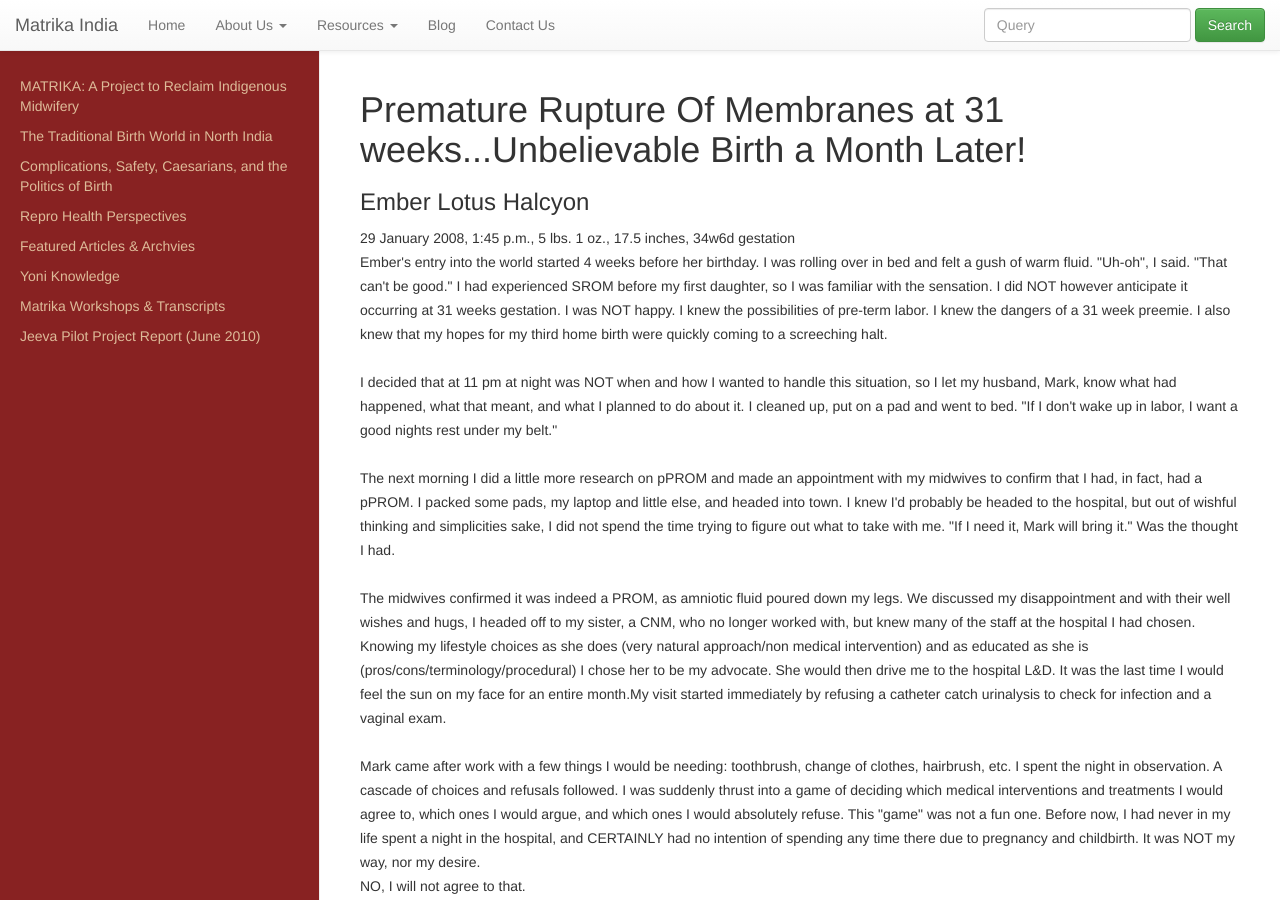
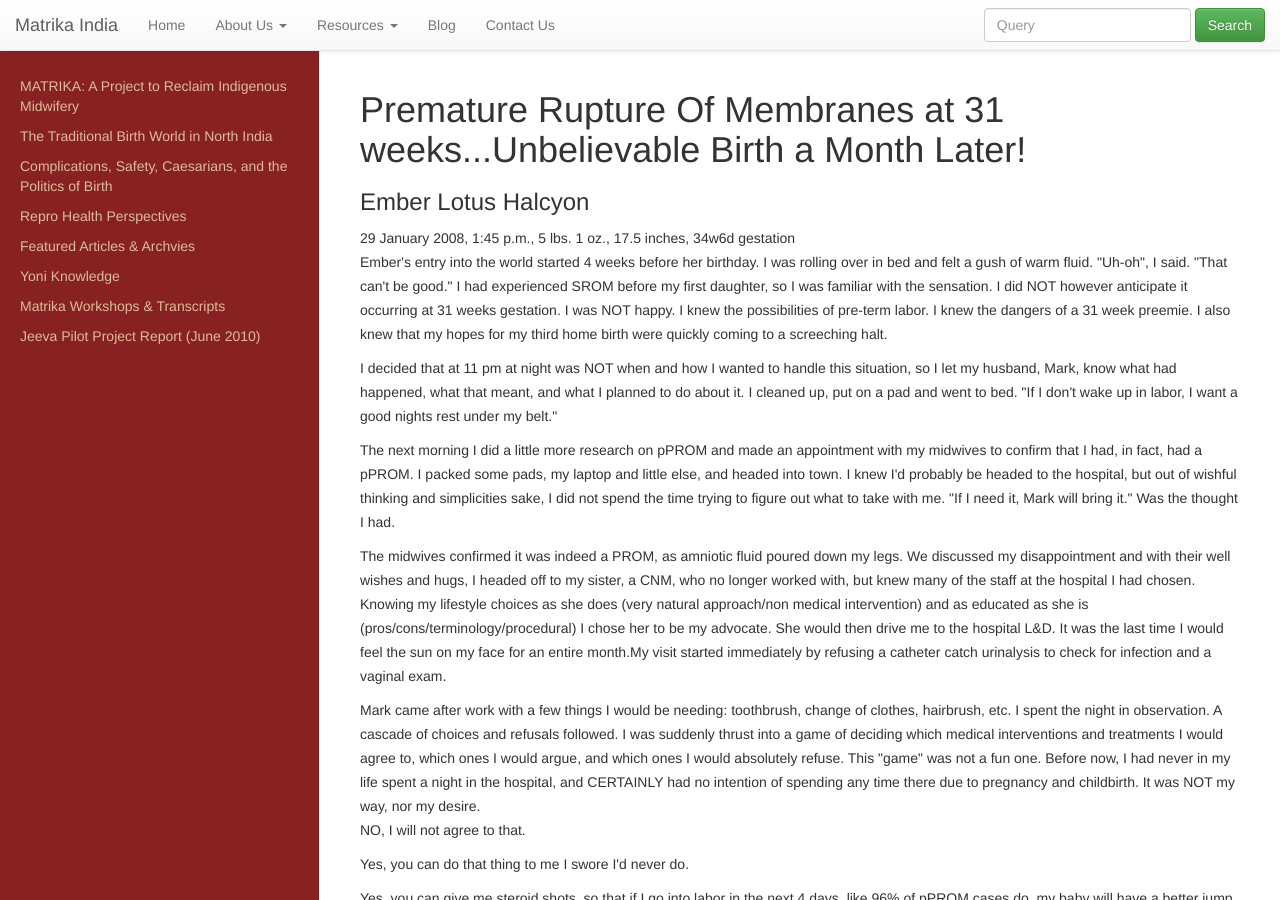
Before and after one commit to matrikaindia/matrika-beta, a Jekyll site: the page built from Articles/BirthingParenting/AmazingBirthStory.html, in a window 1280 px wide and 900 px high. Built offline with Jekyll 4.4.1, drawn with Linux system fonts in a browser that asks for light colours; nearby versions of some CDN libraries.

Commit message:
Updated layout

```diff
--- a/Articles/BirthingParenting/AmazingBirthStory.html
+++ b/Articles/BirthingParenting/AmazingBirthStory.html
@@ -2,41 +2,55 @@
 layout: default
 ---
 
-<div class="article">
-	<h1>Premature Rupture Of Membranes at 31 weeks...Unbelievable
-		Birth a Month Later!</h1>
-	<h3>Ember Lotus Halcyon</h3>
-	<div class="copyright">29 January 2008, 1:45 p.m., 5 lbs. 1 oz.,
-		17.5 inches, 34w6d gestation</div>
-	Ember's entry into the world started 4 weeks before her birthday. I was
+<h1>Premature Rupture Of Membranes at 31 weeks...Unbelievable Birth a Month Later!</h1>
+
+<h3>Ember Lotus Halcyon</h3>
+
+<div class="copyright">
+    29 January 2008, 1:45 p.m., 5 lbs. 1 oz., 17.5 inches, 34w6d gestation
+</div>
+
+<p>
+    Ember's entry into the world started 4 weeks before her birthday. I was
 	rolling over in bed and felt a gush of warm fluid. "Uh-oh", I said.
 	"That can't be good." I had experienced SROM before my first daughter,
 	so I was familiar with the sensation. I did NOT however anticipate it
 	occurring at 31 weeks gestation. I was NOT happy. I knew the
 	possibilities of pre-term labor. I knew the dangers of a 31 week
 	preemie. I also knew that my hopes for my third home birth were quickly
-	coming to a screeching halt. <br /> <br /> I decided that at 11 pm at
+	coming to a screeching halt.
+</p>
+<p>
+    I decided that at 11 pm at
 	night was NOT when and how I wanted to handle this situation, so I let
 	my husband, Mark, know what had happened, what that meant, and what I
 	planned to do about it. I cleaned up, put on a pad and went to bed. "If
-	I don't wake up in labor, I want a good nights rest under my belt." <br />
-	<br /> The next morning I did a little more research on pPROM and made
+	I don't wake up in labor, I want a good nights rest under my belt."
+</p>
+<p>
+    The next morning I did a little more research on pPROM and made
 	an appointment with my midwives to confirm that I had, in fact, had a
 	pPROM. I packed some pads, my laptop and little else, and headed into
 	town. I knew I'd probably be headed to the hospital, but out of wishful
 	thinking and simplicities sake, I did not spend the time trying to
 	figure out what to take with me. "If I need it, Mark will bring it."
-	Was the thought I had. <br /> <br /> The midwives confirmed it was
+	Was the thought I had.
+</p>
+<p>
+    The midwives confirmed it was
 	indeed a PROM, as amniotic fluid poured down my legs. We discussed my
 	disappointment and with their well wishes and hugs, I headed off to my
 	sister, a CNM, who no longer worked with, but knew many of the staff at
 	the hospital I had chosen. Knowing my lifestyle choices as she does
 	(very natural approach/non medical intervention) and as educated as she
 	is (pros/cons/terminology/procedural) I chose her to be my advocate.
-	She would then drive me to the hospital L&D. It was the last time I
+	She would then drive me to the hospital L&amp;D. It was the last time I
 	would feel the sun on my face for an entire month.My visit started
 	immediately by refusing a catheter catch urinalysis to check for
-	infection and a vaginal exam. <br /> <br /> Mark came after work with
+	infection and a vaginal exam.
+</p>
+<p>
+    Mark came after work with
 	a few things I would be needing: toothbrush, change of clothes,
 	hairbrush, etc. I spent the night in observation. A cascade of choices
 	and refusals followed. I was suddenly thrust into a game of deciding
@@ -45,18 +59,39 @@ layout: default
 	was not a fun one. Before now, I had never in my life spent a night in
 	the hospital, and CERTAINLY had no intention of spending any time there
 	due to pregnancy and childbirth. It was NOT my way, nor my desire.<br />
-	NO, I will not agree to that.<br /> <br /> Yes, you can do that thing
-	to me I swore I'd never do.<br /> <br /> Yes, you can give me steroid
+	NO, I will not agree to that.
+</p>
+<p>
+    Yes, you can do that thing
+	to me I swore I'd never do.
+</p>
+<p>
+    Yes, you can give me steroid
 	shots, so that if I go into labor in the next 4 days, like 96% of pPROM
-	cases do, my baby will have a better jump start on lung development.<br />
-	<br /> Yes, I will agree to IV antibiotics.<br /> <br /> Yes, I will
-	submit to an ultrasound so that we can guess the weight of my baby...<br />
-	<br /> Yes, we will go ahead and find out the sex of our baby, since
-	we are here... oh my, she's a she. I guess we should pick a name.<br />
-	<br /> No, you cannot do a trans-vaginal ultrasound, because nothing,
-	and I mean NOTHING is going near my vagina.<br /> <br /> I did not
+	cases do, my baby will have a better jump start on lung development.
+</p>
+<p>
+    Yes, I will agree to IV antibiotics.
+</p>
+<p>
+    Yes, I will
+	submit to an ultrasound so that we can guess the weight of my baby...
+</p>
+<p>
+    Yes, we will go ahead and find out the sex of our baby, since
+	we are here... oh my, she's a she. I guess we should pick a name.
+</p>
+<p>
+    No, you cannot do a trans-vaginal ultrasound, because nothing,
+	and I mean NOTHING is going near my vagina.
+</p>
+<p>
+    I did not
 	sleep that first night, because I was terrified my baby would come too
-	soon and spend the next month or two in NICU.<br /> <br /> Day 2 came
+	soon and spend the next month or two in NICU.
+</p>
+<p>
+    Day 2 came
 	and went. I called for my notebook and pillows. Day 3 came and went and
 	I called for other personal care items. Day 4 was like a giant
 	milestone. Once I made it past day 4, I had been told that "all bets
@@ -66,7 +101,9 @@ layout: default
 	kuan yin statue, some symbolic stones I had been given during
 	pregnancy. By the weekend, I had many things to keep me busy,
 	preoccupied and comfortable. Now begins the wait for baby. Would it be
-	one more day? Would it be several more weeks? No one knew. <br /> <br />
+	one more day? Would it be several more weeks? No one knew.
+</p>
+<p>
 	I made healthy food choices and stuffed myself silly in hopes that I
 	would grow a quickly chubby and healthy baby. I stayed in bed as to
 	lose as little water as possible. I drank Red Raspberry Leaf Tea. I
@@ -84,7 +121,10 @@ layout: default
 	residents. I felt relieved after visits from perinatolgists. I was
 	refused a heating pad. I had blood drawn to check for infection. I gave
 	away my pee to check for infection. I never once came down with an
-	infection. <br /> <br /> I had a few bad days. I had a few sad days.
+	infection.
+</p>
+<p>
+    I had a few bad days. I had a few sad days.
 	I laughed about the situation. I cried about the situation. I hardly
 	ever saw my 10 year old. I saw my 19 year old twice. I saw my husband
 	on most days. I talked to my mother every day. I answered, "no, i'm not
@@ -101,41 +141,61 @@ layout: default
 	my placenta was surely sheer off. I was told that infection was
 	imminent. I reminded myself and thought only of the benefits of waiting
 	until SHE was ready. Each day I counted one ounce of weight gain and
-	two less days in the NICU for my baby. <br /> <br /> I stayed at the
+	two less days in the NICU for my baby.
+</p>
+<p>
+    I stayed at the
 	hospital for mine and my baby's safety, however, I began to hope for my
 	home birth again. If I made it to 36 weeks, I would go home to have a
 	home birth. Maybe everything would turn out the way I wanted. Maybe we
 	would be able to actually catch our own baby afterall. Maybe I really
 	could have another perfect birth. I was getting impatient but had to
 	wait on my baby. SHE was the one that would decide how this went. Not
-	me, not the doctors, it was she who would decide. <br /> <br /> The
+	me, not the doctors, it was she who would decide.
+</p>
+<p>
+    The
 	day I turned 34 weeks, I awoke to streaks of blood tinged mucus. I said
 	to Mark, "how do you feel about becoming a daddy today?" I knew for
 	sure that this would be the day. This was the first day that I could be
 	attended by the midwives instead of the o.b.'s. I gave thanks that this
 	day had come. "Well, if I have to be in the hospital for this, at LEAST
 	I can have a midwife." I was just a tiny bit closer to a less invasive
-	birth. <br /> <br /> The day came and went; as did the next day, and
+	birth.
+</p>
+<p>
+    The day came and went; as did the next day, and
 	the next. In fact, three more days passed before I ever had anything
 	resembling a contraction larger than a braxton-hicks, although I
 	imagined SOMETHING was happening, albeit on a very slow schedule. I was
 	uncomfortable, but certainly not in active labor. I was becoming ever
 	burdened with the sensations lasting days. The contractions, the blood
-	streaks, the "feeling" like "this is it" for DAYS. <br /> <br /> On
+	streaks, the "feeling" like "this is it" for DAYS.
+</p>
+<p>
+    On
 	Sunday night, I was awakened at midnight with uncomfortable
 	contractions. I began to pace the floor. I began to have to breathe
 	through them. I called Mark and finally told the nurse. I went to L&D
 	and spent the entire night awake and uncomfortable. False alarm, I went
-	back to my room. <br /> <br /> Monday was uncomfortable as well, but
+	back to my room.
+</p>
+<p>
+    Monday was uncomfortable as well, but
 	the contractions were irregular and didn't feel very effective. I said
 	nothing to the nurse. I was up all night again with painful
 	contractions. I moved, I squatted, I changed positions. I paced. I
-	tried to rest. I rocked my body. I breathed thru them. <br /> <br />
+	tried to rest. I rocked my body. I breathed thru them.
+</p>
+<p>
 	Early Tuesday morning I went to the bathroom and there was a gush of
 	blood. Ok, so now this really IS it, and I hope that's not what I think
 	it is... After a quick check by the doctor, it was, in her opinion,
 	exactly what I thought it might be, but was crushed to hear her voice
-	the words: the beginning of placental abruption.<br /> <br /> I
+	the words: the beginning of placental abruption.
+</p>
+<p>
+    I
 	nearly cried when I heard this, as I was so terrified of medical
 	intervention, so terrified of medications and pitocin and epidurals, so
 	terrified of a c-section, so terrified to come all this way, fight so
@@ -145,12 +205,18 @@ layout: default
 	to have it end like this. I was very upset, albeit not surprised that
 	with two perfect homebirths behind me, this baby would come in such an
 	awful, medical way. It seemed so ironic, it seemed so mean. All I could
-	do was surrender and do what had to be done. <br /> <br /> I was
+	do was surrender and do what had to be done.
+</p>
+<p>
+    I was
 	surprised when the o.b.'s told me, "it's not entirely out of the
 	question that you still have a vaginal birth you know... you are still
 	the perfect candidate for one. It's just that your placenta and the
 	birth of your baby are now in a race. Your cervix is 2 cm. You may want
-	to re-think pitocin."<br /> <br /> I was moved to L&D and met the
+	to re-think pitocin."
+</p>
+<p>
+    I was moved to L&amp;D and met the
 	midwife that would be attending me. I sat on the birth ball. My mother
 	showed up. My daughters both showed up. My sister showed up. I breathed
 	through the contractions. They were deep and low and painful. They did
@@ -158,15 +224,21 @@ layout: default
 	I was for a month without going into labor, I was now just as
 	disappointed that I knew, just KNEW this was going to be a long,
 	painful, ending in c-section and/or death for-one-or-both-of-us
-	nightmare. I was sad.<br /> <br /> I asked for fentanyl to ease my
+	nightmare. I was sad.
+</p>
+<p>
+    I asked for fentanyl to ease my
 	pain. Not my physical pain, but the emotional pain. "If it's going to
 	be like this, I just want to be numb." It didn't help. I kept saying to
 	my family, "I should just take the whole medical tour, now that I'm in
 	this predicament." I began to question whether to ask for a c-section
 	just to "save" my baby. Labor didn't scare me, a RACE between birth and
-	my placenta did. A birth in THIS place terrified me.<br /> <br /> My
+	my placenta did. A birth in THIS place terrified me.
+</p>
+<p>
+    My
 	youngest daughter and mother fed me ice chips. My oldest daughter and
-	husband pressed on my lower back. Two hours after arriving in L&D I was
+	husband pressed on my lower back. Two hours after arriving in L&amp;D I was
 	checked and was STILL 2cm. I was told, "I think it's time for a kick
 	start, Julie. How do you feel about starting some pitocin?" I looked at
 	the doctor with defeat, "I feel absolutely awful about it. I don't know
@@ -175,24 +247,39 @@ layout: default
 	laboring without pain relief nearly impossible to do with it. I feared
 	my uterus would clamp down and we would all die as a result of my
 	attempt to bring my baby "sooner than later", again, in a race with my
-	placenta. <br /> <br /> At 11 am I was put on a pitocin drip at the
+	placenta.
+</p>
+<p>
+    At 11 am I was put on a pitocin drip at the
 	lowest dose. The very next contraction told me that it was, in effect,
 	working. I worked through maybe three or four contractions and yes,
 	they hurt like hell, but suddenly I felt like I was in actual labor.
 	Labor that was DOING SOMETHING and told the midwife, "can we please
 	turn it off?" "Yes, of course we can, but I don't think those
 	contractions are from the pitocin, it hasn't really been going in that
-	long."<br /> <br /> "It feels really strong, I noticed a distinct
+	long."
+</p>
+<p>
+    "It feels really strong, I noticed a distinct
 	change in the contractions. I want to see how it feels to NOT be on the
-	pitocin. We can always re-start it, right?"<br /> <br /> "Yes, of
-	course we can."<br /> <br /> They turned off the pitocin, only about
+	pitocin. We can always re-start it, right?"
+</p>
+<p>
+    "Yes, of
+	course we can."
+</p>
+<p>
+    They turned off the pitocin, only about
 	10 minutes into it. The labor continued on. I spent the rest of my
 	labor reminding myself that they had turned off the pitocin. Mark even
 	checked for me that the pitocin had been turned off. I couldn't believe
 	it. The contractions were so intense and so close together, there is no
 	way there was no pitocin. My sister laughed and said, "I can't believe
 	that you felt that... it was so little... maybe you only needed a
-	little whiff of it to get things moving."<br /> <br /> I began to
+	little whiff of it to get things moving."
+</p>
+<p>
+    I began to
 	have contractions every 3 minutes or so. I doubted my body even more,
 	the pain so intense. So much more intense than my other labors. I
 	wondered if it was because of the wires and IV's. It was so awkward to
@@ -202,7 +289,10 @@ layout: default
 	arrange myself for the best possible working of each contraction. I did
 	the best I could, changing positions, standing, rocking swaying,
 	sitting on the birth ball, laying on my side... that hurt the most.
-	Swaying on all fours. <br /> <br /> I suppose some would think I was
+	Swaying on all fours.
+</p>
+<p>
+    I suppose some would think I was
 	not restricted at all, however, I am not used to such interventions and
 	accessories to birth. I felt trapped. I felt tied down. I felt very
 	encumbered. It was so unnatural to be doing this very sacred thing in
@@ -225,8 +315,10 @@ layout: default
 	firm as it sounded, I was very sad inside. I didn't want it. I wanted
 	to rest. I had not slept for two days and had no idea how long this
 	would last. I was not at home and I used to tell people, "in the
-	hospital, at some point, EVERYBODY asks for the epidural." <br /> <br />
-	It was true. I never asked for one at home. It was the farthest thing
+	hospital, at some point, EVERYBODY asks for the epidural."
+</p>
+<p>
+    It was true. I never asked for one at home. It was the farthest thing
 	from my mind. I felt defeated. I wanted this to end. I wanted to be
 	numb and I wanted my baby. They called for the anesthesiologist. I
 	continued to labor hard and fast. Minutes later, the anesthesiologist
@@ -246,7 +338,10 @@ layout: default
 	there. You are fully dialated." I could have told her that. I had gone
 	from 6cm to fully dialated and pushy in less than 20 minutes. She left
 	the room to fetch the midwife and family. Out the door we could hear
-	her, "Baby on the way! Baby is coming!" <br /> <br /> It was at this
+	her, "Baby on the way! Baby is coming!"
+</p>
+<p>
+    It was at this
 	point, Mark and I were in the room. No doctors, no nurses, no midwives,
 	no machines, no drugs, no family, no hospital, no place, no time.
 	Nothing existed but me, him and this amazing force called childbirth. I
@@ -264,10 +359,16 @@ layout: default
 	happened to her. I was able to let her go. Just the two of us, and now
 	the three of us, I collapsed onto the bed, fully relaxing for the first
 	time in a month. We had delivered our own baby, unassisted, in a
-	HOSPITAL.<br /> <br /> The midwife was soon behind Mark, helping him
+	HOSPITAL.
+</p>
+<p>
+    The midwife was soon behind Mark, helping him
 	wrap her in a blanket and hand her up to me. Time stood still as I
 	gazed into this tiny, beautiful work of art. She gazed back. She was
-	perfect, absolutely perfect. She was finally here. <br /> <br /> The
+	perfect, absolutely perfect. She was finally here.
+</p>
+<p>
+    The
 	room filled with people. Doctors, nurses, family members. All in
 	disbelief at what had just transpired. My 19 year old was pissed she
 	missed it. My 10 year old kept repeating, "oh, she's SO CUTE!" Mark
@@ -278,8 +379,10 @@ layout: default
 	into the world in less than 3 hours after the whiff of pitocin, 6 days
 	after the first tinge of blood, 3 days of prodromal hell, ONE MONTH of
 	hospital bedrest, at ALMOST 35 weeks gestation. Some would say too
-	early. We think she was right on time. Many say "unbelievable". <br />
-	<br /> Never one minute in NICU, never an issue with breathing, she
+	early. We think she was right on time. Many say "unbelievable".
+</p>
+<p>
+    Never one minute in NICU, never an issue with breathing, she
 	stayed warm on the bare chest of mama and papa. We all left the
 	hospital together: Papa now a father for the first time and filled with
 	love and so many feelings he never knew existed; me after one long and
@@ -291,7 +394,10 @@ layout: default
 	could possibly be functional, and little puppy noises that melt the
 	heart; In a tiny pink outfit labeled "preemie" that I ordered the first
 	week I checked into the hospital that is still too large for her, at
-	4lbs.9oz. we left the hospital. <br /> <br /> She is my lesson in
+	4lbs.9oz. we left the hospital.
+</p>
+<p>
+    She is my lesson in
 	surrender. She is an exercise in determination and grace. She showed
 	Mark and I how to work together again in ways that were instinctually
 	natural. To come together in ways that we have not been, in entirely
@@ -306,4 +412,4 @@ layout: default
 	serendipitous. I say it was kismet. She is just content to lay on my
 	chest as I type this and sleep a deep halcyon sleep. She doesn't have
 	to say anything. She is perfection in miniature.
-</div>
+</p>
```
